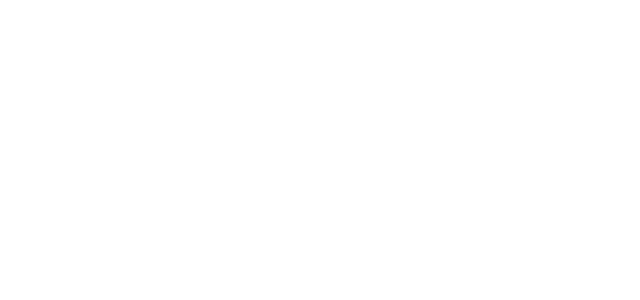
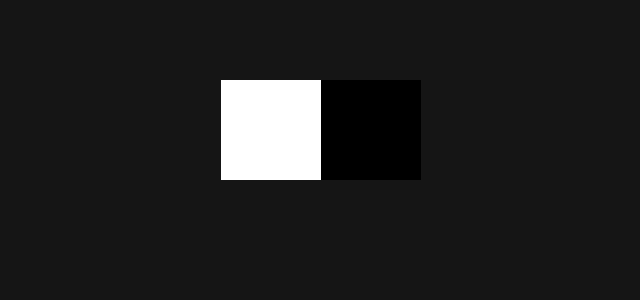
Before and after one commit to wagnnermorais/Next-React-Full-Course-Exercises, a Next.js app in the folder projects/01 - Tabuleiro/: page / in a window 1280 px wide. Shown: the top 300 px of the page, without its empty margins (319-959 px from the left). Built offline with nearby package versions, Linux system fonts and the light colour scheme.

Commit message:
feat: creating main page

```diff
--- a/projects/01 - Tabuleiro/pages/index.js
+++ b/projects/01 - Tabuleiro/pages/index.js
@@ -1,3 +1,13 @@
+import Square from "@/components/Square";
+import styles from "../styles/Home.module.css";
+
 export default function Home() {
-  return <main></main>;
+  return (
+    <main className={styles.container}>
+      <section className={styles.board}>
+        <Square background={false} />
+        <Square background={true} />
+      </section>
+    </main>
+  );
 }
```
